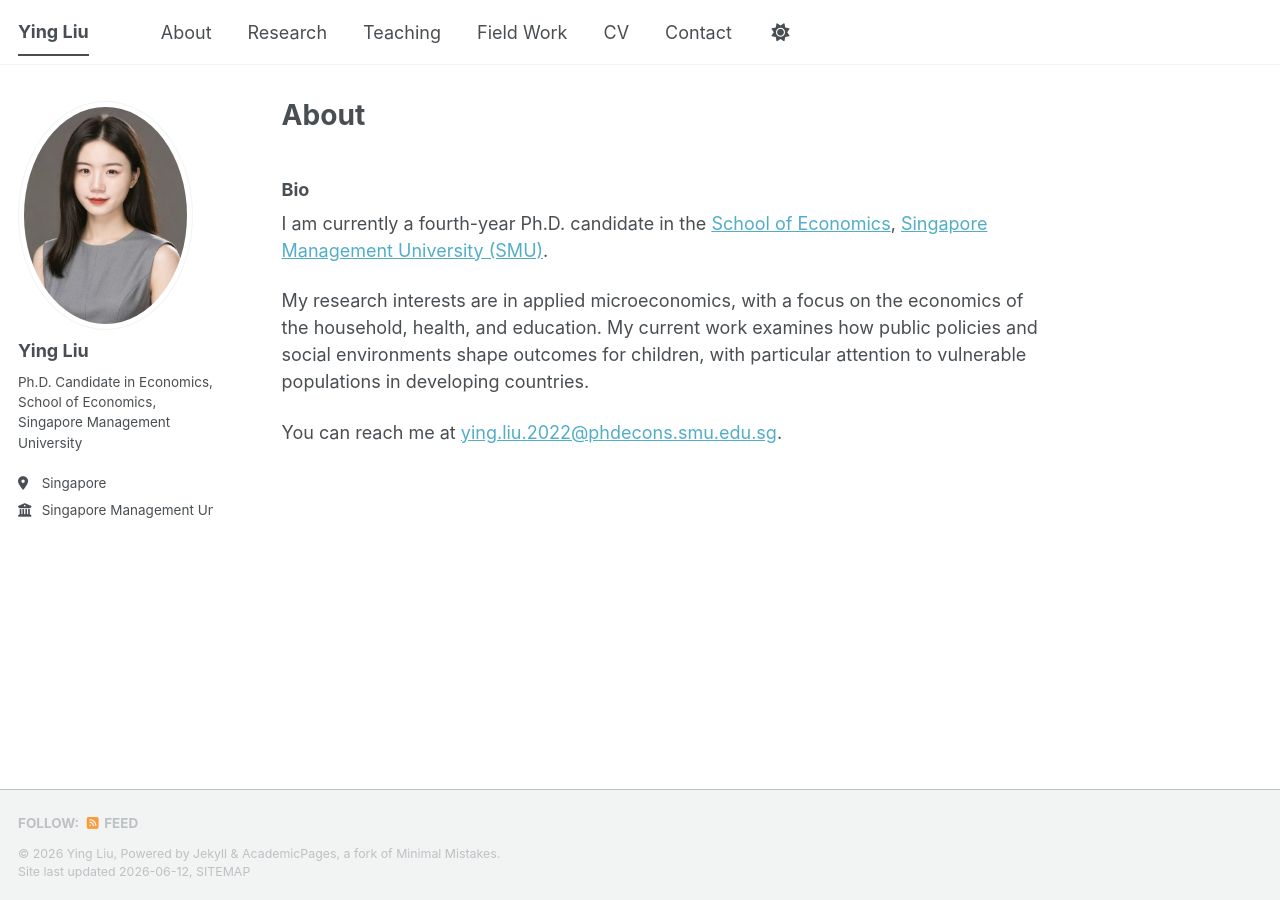
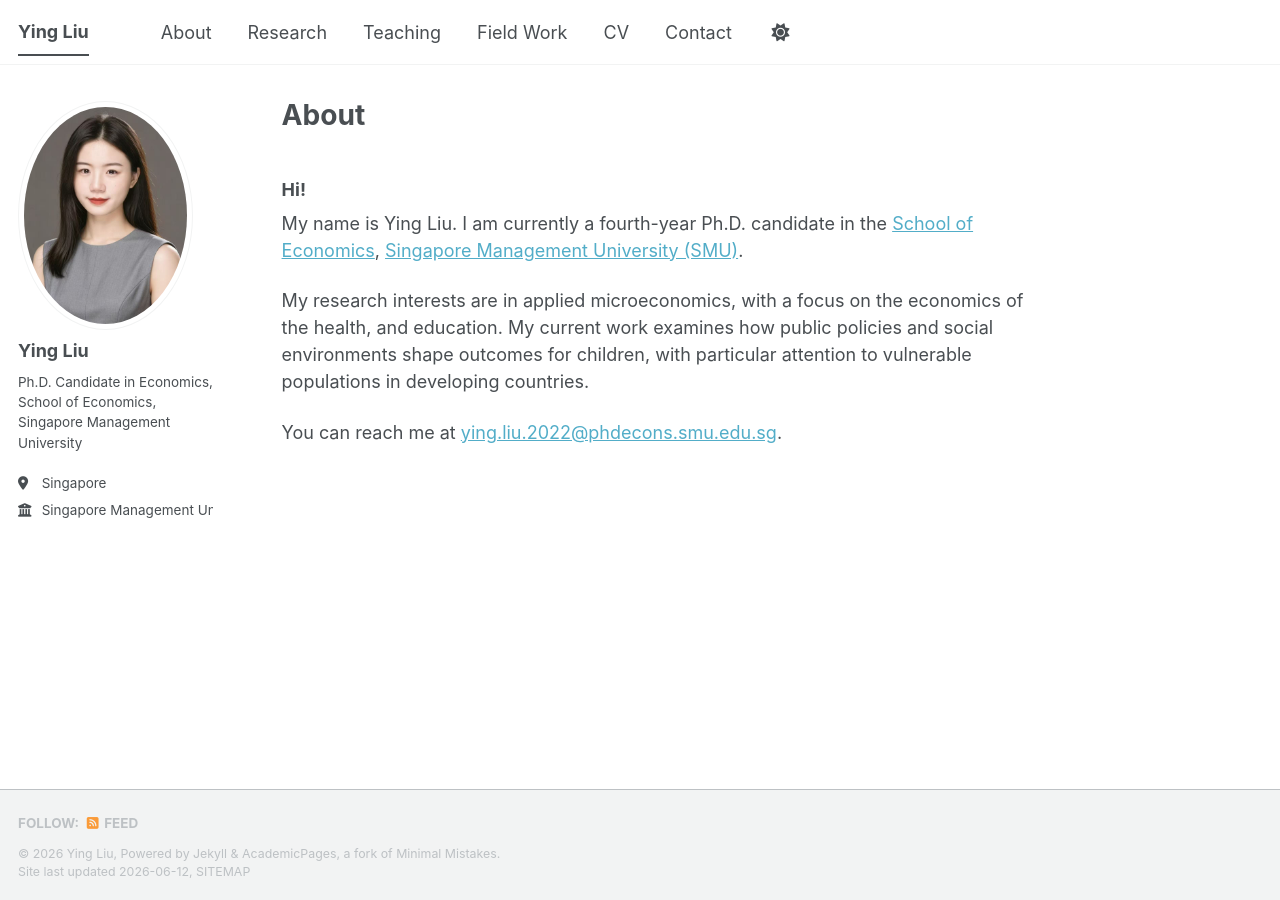
Before and after one commit to YingLIU2022/YingLIU2022.github.io, a Jekyll site: the page built from _pages/about.md, in a window 1280 px wide. Built offline with Jekyll 4.4.1, drawn with Linux system fonts in a browser that asks for light colours; a script bundle is joined from its source files by our own code; library files that are not in the unit come from our copies.

Commit message:
Update about.md

```diff
--- a/_pages/about.md
+++ b/_pages/about.md
@@ -7,10 +7,10 @@ redirect_from:
   - /about.html
 ---
 
-### Bio
+### Hi!
 
-I am currently a fourth-year Ph.D. candidate in the [School of Economics](https://economics.smu.edu.sg/), [Singapore Management University (SMU)](https://www.smu.edu.sg/).
+My name is Ying Liu. I am currently a fourth-year Ph.D. candidate in the [School of Economics](https://economics.smu.edu.sg/), [Singapore Management University (SMU)](https://www.smu.edu.sg/).
 
-My research interests are in applied microeconomics, with a focus on the economics of the household, health, and education. My current work examines how public policies and social environments shape outcomes for children, with particular attention to vulnerable populations in developing countries.
+My research interests are in applied microeconomics, with a focus on the economics of the health, and education. My current work examines how public policies and social environments shape outcomes for children, with particular attention to vulnerable populations in developing countries.
 
 You can reach me at <ying.liu.2022@phdecons.smu.edu.sg>.
```
